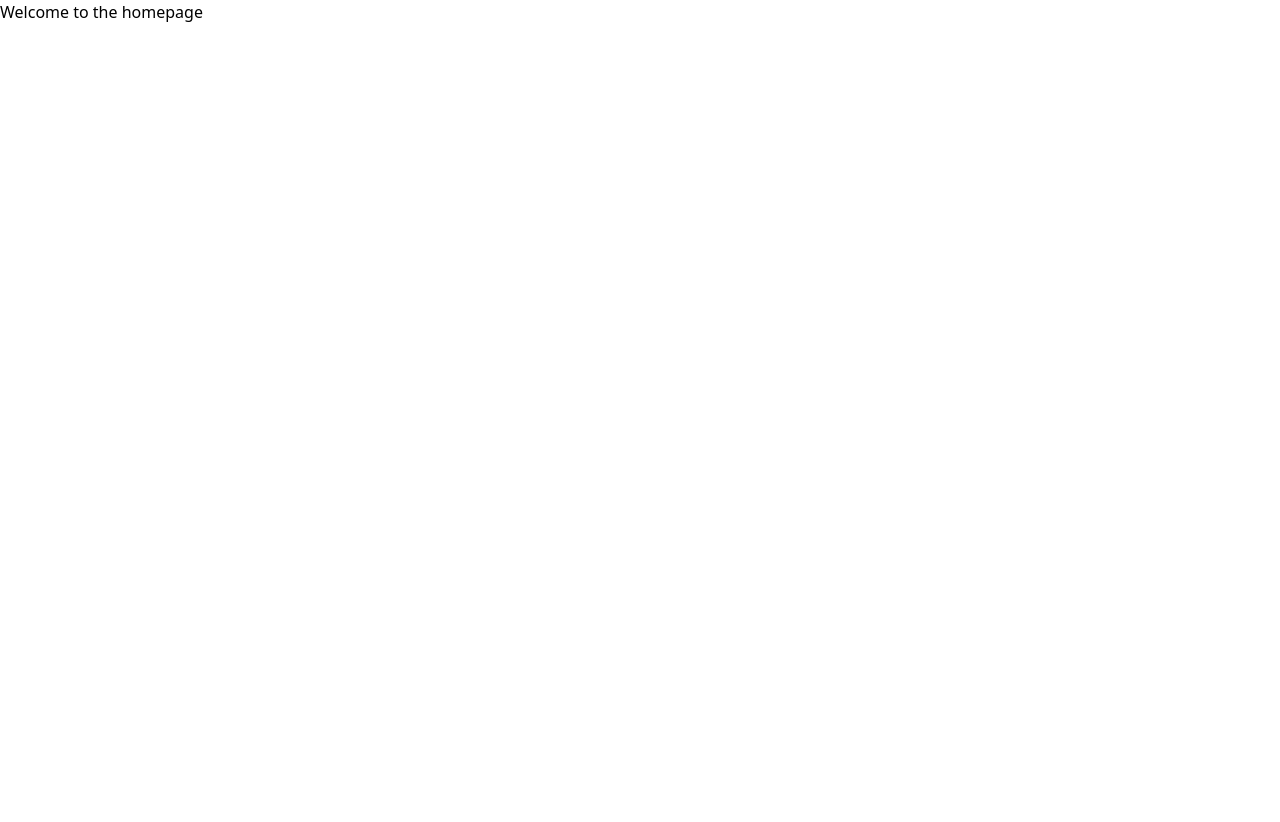
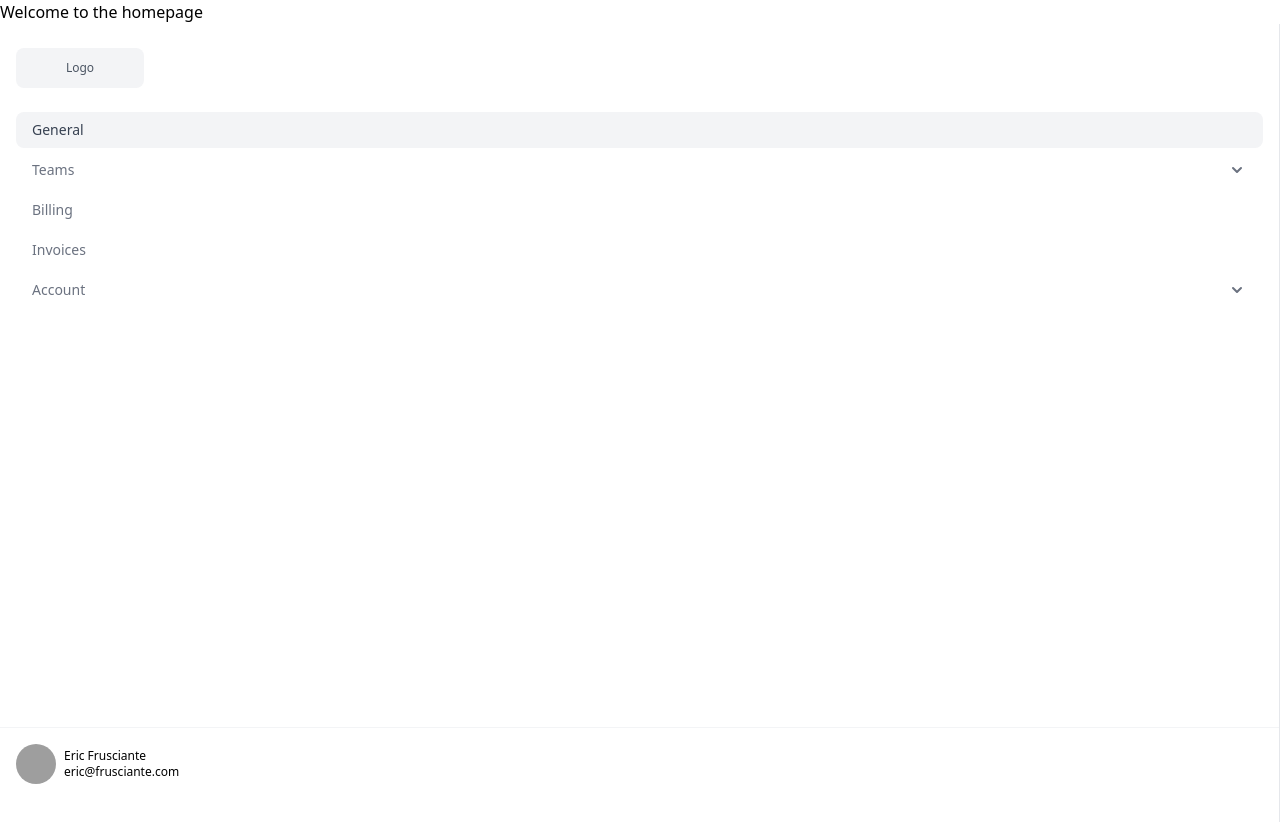
Before and after one commit to andrew03meyer/rachael-nannying-wesbite, a React (Create React App) app: page / in a window 1280 px wide. Before the commit the page ends 800 px from the top, so only its background shows below. Built offline with nearby package versions, Linux system fonts and the light colour scheme; grey boxes are pictures that could not be loaded.

Commit message:
Added Sidebar.js

```diff
--- a/src/Homepage/Homepage.js
+++ b/src/Homepage/Homepage.js
@@ -1,7 +1,10 @@
+import Sidebar from '../Sidebar/Sidebar';
+
 function Homepage() {
   return (
     <>
         <h1>Welcome to the homepage</h1>
+        <Sidebar />
         {/* hyperui.dev */}
     </>
   );
--- /dev/null
+++ b/src/Sidebar/Sidebar.js
@@ -0,0 +1,162 @@
+
+function Sidebar(){
+    return(
+        <div className="flex h-screen flex-col justify-between border-e bg-white">
+        <div className="px-4 py-6">
+            <span className="grid h-10 w-32 place-content-center rounded-lg bg-gray-100 text-xs text-gray-600">
+            Logo
+            </span>
+
+            <ul className="mt-6 space-y-1">
+            <li>
+                <a
+                href="#"
+                className="block rounded-lg bg-gray-100 px-4 py-2 text-sm font-medium text-gray-700"
+                >
+                General
+                </a>
+            </li>
+
+            <li>
+                <details className="group [&_summary::-webkit-details-marker]:hidden">
+                <summary
+                    className="flex cursor-pointer items-center justify-between rounded-lg px-4 py-2 text-gray-500 hover:bg-gray-100 hover:text-gray-700"
+                >
+                    <span className="text-sm font-medium"> Teams </span>
+
+                    <span className="shrink-0 transition duration-300 group-open:-rotate-180">
+                    <svg
+                        xmlns="http://www.w3.org/2000/svg"
+                        className="h-5 w-5"
+                        viewBox="0 0 20 20"
+                        fill="currentColor"
+                    >
+                        <path
+                        fillRule="evenodd"
+                        d="M5.293 7.293a1 1 0 011.414 0L10 10.586l3.293-3.293a1 1 0 111.414 1.414l-4 4a1 1 0 01-1.414 0l-4-4a1 1 0 010-1.414z"
+                        clipRule="evenodd"
+                        />
+                    </svg>
+                    </span>
+                </summary>
+
+                <ul className="mt-2 space-y-1 px-4">
+                    <li>
+                    <a
+                        href="#"
+                        className="block rounded-lg px-4 py-2 text-sm font-medium text-gray-500 hover:bg-gray-100 hover:text-gray-700"
+                    >
+                        Banned Users
+                    </a>
+                    </li>
+
+                    <li>
+                    <a
+                        href="#"
+                        className="block rounded-lg px-4 py-2 text-sm font-medium text-gray-500 hover:bg-gray-100 hover:text-gray-700"
+                    >
+                        Calendar
+                    </a>
+                    </li>
+                </ul>
+                </details>
+            </li>
+
+            <li>
+                <a
+                href="#"
+                className="block rounded-lg px-4 py-2 text-sm font-medium text-gray-500 hover:bg-gray-100 hover:text-gray-700"
+                >
+                Billing
+                </a>
+            </li>
+
+            <li>
+                <a
+                href="#"
+                className="block rounded-lg px-4 py-2 text-sm font-medium text-gray-500 hover:bg-gray-100 hover:text-gray-700"
+                >
+                Invoices
+                </a>
+            </li>
+
+            <li>
+                <details className="group [&_summary::-webkit-details-marker]:hidden">
+                <summary
+                    className="flex cursor-pointer items-center justify-between rounded-lg px-4 py-2 text-gray-500 hover:bg-gray-100 hover:text-gray-700"
+                >
+                    <span className="text-sm font-medium"> Account </span>
+
+                    <span className="shrink-0 transition duration-300 group-open:-rotate-180">
+                    <svg
+                        xmlns="http://www.w3.org/2000/svg"
+                        className="h-5 w-5"
+                        viewBox="0 0 20 20"
+                        fill="currentColor"
+                    >
+                        <path
+                        fillRule="evenodd"
+                        d="M5.293 7.293a1 1 0 011.414 0L10 10.586l3.293-3.293a1 1 0 111.414 1.414l-4 4a1 1 0 01-1.414 0l-4-4a1 1 0 010-1.414z"
+                        clipRule="evenodd"
+                        />
+                    </svg>
+                    </span>
+                </summary>
+
+                <ul className="mt-2 space-y-1 px-4">
+                    <li>
+                    <a
+                        href="#"
+                        className="block rounded-lg px-4 py-2 text-sm font-medium text-gray-500 hover:bg-gray-100 hover:text-gray-700"
+                    >
+                        Details
+                    </a>
+                    </li>
+
+                    <li>
+                    <a
+                        href="#"
+                        className="block rounded-lg px-4 py-2 text-sm font-medium text-gray-500 hover:bg-gray-100 hover:text-gray-700"
+                    >
+                        Security
+                    </a>
+                    </li>
+
+                    <li>
+                    <form action="#">
+                        <button
+                        type="submit"
+                        className="w-full rounded-lg px-4 py-2 text-sm font-medium text-gray-500 [text-align:_inherit] hover:bg-gray-100 hover:text-gray-700"
+                        >
+                        Logout
+                        </button>
+                    </form>
+                    </li>
+                </ul>
+                </details>
+            </li>
+            </ul>
+        </div>
+
+        <div className="sticky inset-x-0 bottom-0 border-t border-gray-100">
+            <a href="#" className="flex items-center gap-2 bg-white p-4 hover:bg-gray-50">
+            <img
+                alt=""
+                src="https://images.unsplash.com/photo-1600486913747-55e5470d6f40?ixlib=rb-1.2.1&ixid=MnwxMjA3fDB8MHxwaG90by1wYWdlfHx8fGVufDB8fHx8&auto=format&fit=crop&w=1770&q=80"
+                className="size-10 rounded-full object-cover"
+            />
+
+            <div>
+                <p className="text-xs">
+                <strong className="block font-medium">Eric Frusciante</strong>
+
+                <span> eric@frusciante.com </span>
+                </p>
+            </div>
+            </a>
+        </div>
+        </div>
+    );
+}
+
+export default Sidebar;
```
